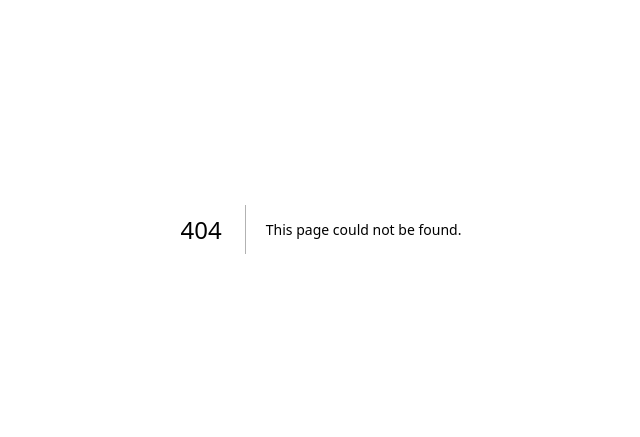
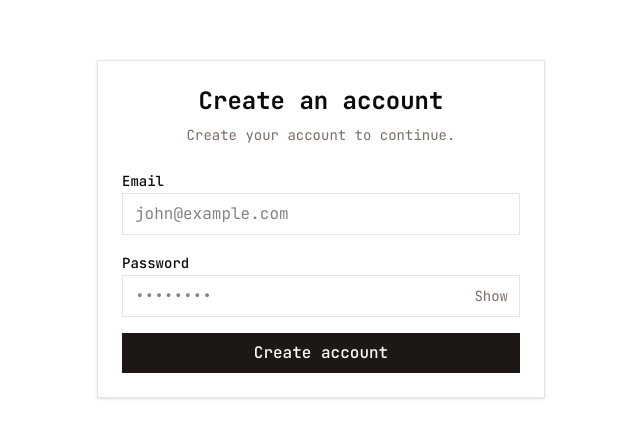
Before and after one commit to debeshghorui/NextJS-with-Clerk-and-Postgresql, a Next.js app: page /sign-up in a window 1280 px wide. Before the commit this address had no page. Shown: the part 171-608 px from the top of the page, without its empty margins (319-959 px from the left). Built offline with nearby package versions, Linux system fonts and the light colour scheme; no server answers.

Commit message:
feat: Implement signup page with email verification
note: have some isues have to fixed and data can't go to clerk

```diff
--- /dev/null
+++ b/app/sign-up/page.tsx
@@ -0,0 +1,232 @@
+'use client';
+
+import React, { useState } from 'react';
+import { useSignUp } from '@clerk/nextjs';
+import { useRouter } from 'next/navigation';
+
+export default function Signup() {
+    const { signUp, fetchStatus } = useSignUp();
+    const router = useRouter();
+
+    const [emailAddress, setEmailAddress] = useState('');
+    const [password, setPassword] = useState('');
+    const [code, setCode] = useState('');
+    const [pendingVerification, setPendingVerification] = useState(false);
+    const [error, setError] = useState<unknown>(null);
+    const [showPassword, setShowPassword] = useState(false);
+
+    async function submit(e: React.FormEvent<HTMLFormElement>) {
+        e.preventDefault();
+
+        if (!signUp || fetchStatus === 'fetching') return;
+
+        setError(null);
+
+        try {
+            const createResult = await signUp.create({
+                emailAddress,
+                password,
+            });
+
+            if (createResult.error) {
+                setError(createResult.error);
+                return;
+            }
+
+            const emailResult = await signUp.verifications.sendEmailCode();
+
+            if (emailResult.error) {
+                setError(emailResult.error);
+                return;
+            }
+
+            setPendingVerification(true);
+        } catch (err) {
+            console.error(err);
+            setError(err);
+        }
+    }
+
+    async function onPressVerify(e: React.FormEvent<HTMLFormElement>) {
+        e.preventDefault();
+
+        if (!signUp || fetchStatus === 'fetching') return;
+
+        setError(null);
+
+        try {
+            const verifyResult = await signUp.verifications.verifyEmailCode({
+                code,
+            });
+
+            if (verifyResult.error) {
+                setError(verifyResult.error);
+                return;
+            }
+
+            // Email verified successfully
+            if (signUp.status === 'complete') {
+                const finalizeResult = await signUp.finalize();
+
+                if (finalizeResult.error) {
+                    setError(finalizeResult.error);
+                    return;
+                }
+
+                router.push('/dashboard');
+            }
+        } catch (err) {
+            console.error(err);
+            setError(err);
+        }
+    }
+
+    if (fetchStatus === 'fetching') {
+        return (
+            <div className="flex min-h-screen items-center justify-center">
+                Loading...
+            </div>
+        );
+    }
+
+    return (
+        <div className="flex min-h-screen items-center justify-center bg-background px-4">
+            <div className="w-full max-w-md rounded-xl border bg-card p-6 shadow-sm">
+                <div className="mb-6 space-y-2 text-center">
+                    <h1 className="text-2xl font-bold">
+                        {pendingVerification
+                            ? 'Verify your email'
+                            : 'Create an account'}
+                    </h1>
+                    <p className="text-sm text-muted-foreground">
+                        {pendingVerification
+                            ? 'Enter the verification code sent to your email.'
+                            : 'Create your account to continue.'}
+                    </p>
+                </div>
+
+                {!pendingVerification ? (
+                    <form onSubmit={submit} className="space-y-4">
+                        <div className="space-y-2">
+                            <label
+                                htmlFor="email"
+                                className="text-sm font-medium"
+                            >
+                                Email
+                            </label>
+                            <input
+                                id="email"
+                                type="email"
+                                value={emailAddress}
+                                onChange={(e) =>
+                                    setEmailAddress(e.target.value)
+                                }
+                                placeholder="john@example.com"
+                                required
+                                className="w-full rounded-md border bg-background px-3 py-2 outline-none focus:ring-2"
+                            />
+                        </div>
+
+                        <div className="space-y-2">
+                            <label
+                                htmlFor="password"
+                                className="text-sm font-medium"
+                            >
+                                Password
+                            </label>
+
+                            <div className="relative">
+                                <input
+                                    id="password"
+                                    type={showPassword ? 'text' : 'password'}
+                                    value={password}
+                                    onChange={(e) =>
+                                        setPassword(e.target.value)
+                                    }
+                                    placeholder="••••••••"
+                                    required
+                                    className="w-full rounded-md border bg-background px-3 py-2 pr-12 outline-none focus:ring-2"
+                                />
+
+                                <button
+                                    type="button"
+                                    onClick={() =>
+                                        setShowPassword((prev) => !prev)
+                                    }
+                                    className="absolute right-3 top-1/2 -translate-y-1/2 text-sm text-muted-foreground"
+                                >
+                                    {showPassword ? 'Hide' : 'Show'}
+                                </button>
+                            </div>
+                        </div>
+
+                        {error && (
+                            <p className="rounded-md border border-red-200 bg-red-50 p-3 text-sm text-red-600">
+                                {JSON.stringify(error)}
+                            </p>
+                        )}
+
+                        <div id="clerk-captcha" />
+
+                        <button
+                            type="submit"
+                            disabled={fetchStatus === 'fetching'}
+                            className="w-full rounded-md bg-primary py-2 font-medium text-primary-foreground disabled:opacity-50"
+                        >
+                            {fetchStatus === 'fetching'
+                                ? 'Creating account...'
+                                : 'Create account'}
+                        </button>
+                    </form>
+                ) : (
+                    <form onSubmit={onPressVerify} className="space-y-4">
+                        <div className="space-y-2">
+                            <label
+                                htmlFor="code"
+                                className="text-sm font-medium"
+                            >
+                                Verification Code
+                            </label>
+
+                            <input
+                                id="code"
+                                type="text"
+                                inputMode="numeric"
+                                autoComplete="one-time-code"
+                                value={code}
+                                onChange={(e) => setCode(e.target.value)}
+                                placeholder="123456"
+                                required
+                                className="w-full rounded-md border bg-background px-3 py-2 text-center text-lg tracking-[0.3em] outline-none focus:ring-2"
+                            />
+                        </div>
+
+                        {error && (
+                            <p className="rounded-md border border-red-200 bg-red-50 p-3 text-sm text-red-600">
+                                {JSON.stringify(error)}
+                            </p>
+                        )}
+
+                        <button
+                            type="submit"
+                            disabled={fetchStatus === 'fetching'}
+                            className="w-full rounded-md bg-primary py-2 font-medium text-primary-foreground disabled:opacity-50"
+                        >
+                            {fetchStatus === 'fetching'
+                                ? 'Verifying...'
+                                : 'Verify Email'}
+                        </button>
+
+                        <button
+                            type="button"
+                            onClick={() => setPendingVerification(false)}
+                            className="w-full text-sm text-muted-foreground hover:underline"
+                        >
+                            Back
+                        </button>
+                    </form>
+                )}
+            </div>
+        </div>
+    );
+}
```
